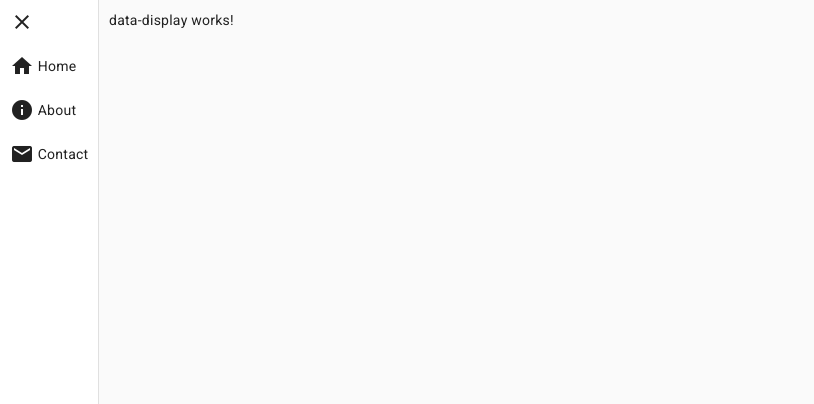
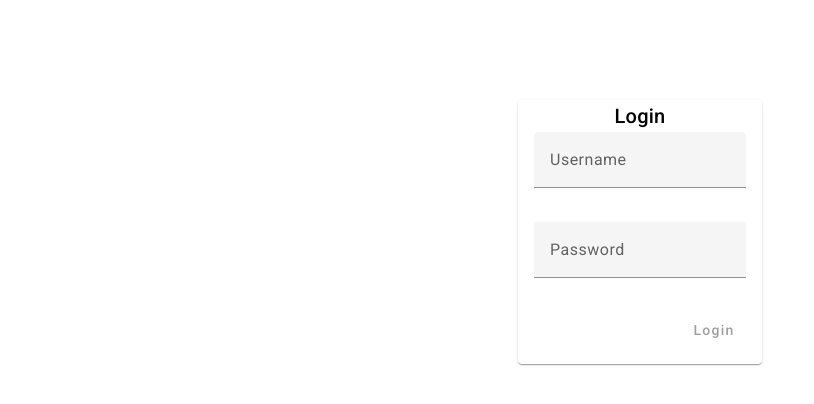
Before and after one commit to d0dev/d0_dashboard, an Angular app in the folder frontend/: page /data-display in a window 1280 px wide. Shown: the top 404 px of the page, without its empty margins (0-814 px from the left). Built offline with nearby package versions, Linux system fonts and the light colour scheme; no server answers.

Commit message:
Add conditional rendering for side menu and login component

```diff
--- a/frontend/src/app/app.component.html
+++ b/frontend/src/app/app.component.html
@@ -1,5 +1,10 @@
 
-<app-side-menu/>
 <!-- <app-data-display/>
 
 <router-outlet /> -->
+@if (isLoggedIn) {
+    <app-side-menu />
+
+} @else {
+    <app-login />
+}
--- a/frontend/src/app/app.component.ts
+++ b/frontend/src/app/app.component.ts
@@ -2,14 +2,29 @@ import { Component } from '@angular/core';
 import { RouterOutlet } from '@angular/router';
 import { DataDisplayComponent } from './data-display/data-display.component';
 import { SideMenuComponent } from './components/side-menu/side-menu.component';
+import { LoginComponent } from './components/login/login.component';
 
 @Component({
   selector: 'app-root',
   standalone: true,
-  imports: [RouterOutlet, DataDisplayComponent, SideMenuComponent],
+  imports: [RouterOutlet, DataDisplayComponent, SideMenuComponent, LoginComponent],
   templateUrl: './app.component.html',
   styleUrl: './app.component.css'
 })
 export class AppComponent {
   title = 'dashpanel-app';
+  isLoggedIn = false;
+
+  constructor() {
+    const loggedIn = localStorage.getItem('loggedIn');
+    if (loggedIn === 'true') {
+      // Code to handle when user is logged in
+      this.isLoggedIn = true;
+    } else {
+      this.isLoggedIn = false;
+      // Code to handle when user is not logged in
+    }
+  }
+
+
 }
--- a/frontend/src/app/app.routes.ts
+++ b/frontend/src/app/app.routes.ts
@@ -6,5 +6,5 @@ export const routes: Routes = [
     // { path: 'home', component: HomeComponent },
      { path: 'test', component: TestComponent },
     { path: 'data-display', component: DataDisplayComponent },
-    { path: '', redirectTo: '/test', pathMatch: 'full' }
+    { path: '', redirectTo: '/', pathMatch: 'full' }
 ];
--- /dev/null
+++ b/frontend/src/app/components/login/login.component.css
@@ -0,0 +1,28 @@
+:host {
+    display: flex;
+    justify-content: center;
+    margin: 100px 0px;
+  }
+
+  .mat-form-field {
+    width: 100%;
+    min-width: 300px;
+  }
+
+  mat-card-title,
+  mat-card-content {
+    display: flex;
+    justify-content: center;
+  }
+
+  .error {
+    padding: 16px;
+    width: 300px;
+    color: white;
+    background-color: red;
+  }
+
+  .button {
+    display: flex;
+    justify-content: flex-end;
+  }
--- /dev/null
+++ b/frontend/src/app/components/login/login.component.html
@@ -0,0 +1,28 @@
+<mat-card>
+    <mat-card-title>Login</mat-card-title>
+<mat-card-content>
+<form [formGroup]="profileForm" (ngSubmit)="onSubmit()">
+
+  <p>
+    <mat-form-field>
+      <input type="text" matInput placeholder="Username" formControlName="name">
+    </mat-form-field>
+  </p>
+
+  <p>
+    <mat-form-field>
+      <input type="password" matInput placeholder="Password" formControlName="password">
+    </mat-form-field>
+  </p>
+
+  <!-- <p *ngIf="error" class="error">
+    {{ error }}
+  </p> -->
+
+  <div class="button">
+    <button type="submit" mat-button [disabled]="!profileForm.valid">Login</button>
+  </div>
+
+</form>
+</mat-card-content>
+</mat-card>
--- /dev/null
+++ b/frontend/src/app/components/login/login.component.ts
@@ -0,0 +1,33 @@
+import { Component } from '@angular/core';
+import { MatCardModule} from '@angular/material/card'; // Add missing import
+import { MatInputModule } from '@angular/material/input'; // Add missing import
+import { MatButtonModule } from '@angular/material/button'; // Add missing import
+import { FormControl, FormGroup, ReactiveFormsModule, Validators } from '@angular/forms';
+
+@Component({
+  selector: 'app-login',
+  standalone: true,
+  imports: [MatCardModule, MatInputModule, MatButtonModule, ReactiveFormsModule ], // Remove FormGroup and FormControl imports
+  templateUrl: './login.component.html',
+  styleUrl: './login.component.css'
+})
+export class LoginComponent {
+
+  profileForm = new FormGroup({
+    name: new FormControl('', Validators.required),
+    password: new FormControl('', Validators.required),
+  });
+
+  onSubmit() {
+    // TODO: Use EventEmitter with form value
+    console.warn(this.profileForm.value);
+
+    localStorage.setItem('loggedIn', 'true');
+    console.warn(this.profileForm.value);
+
+    location.reload(); // Reload the page
+  }
+
+
+
+}
```
Also changed, not shown: 1 other file (tests, documents, lock files or other folders).
